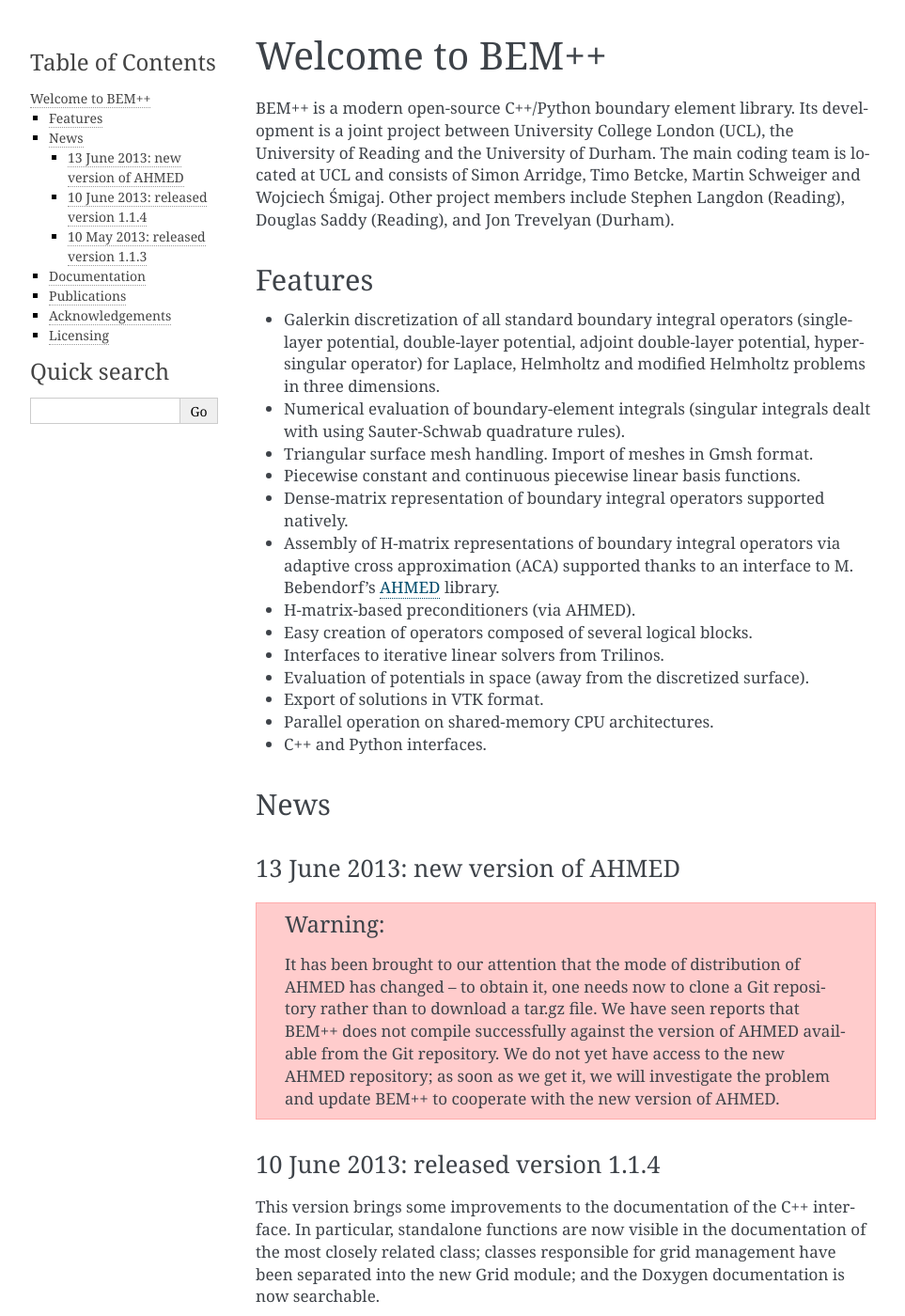
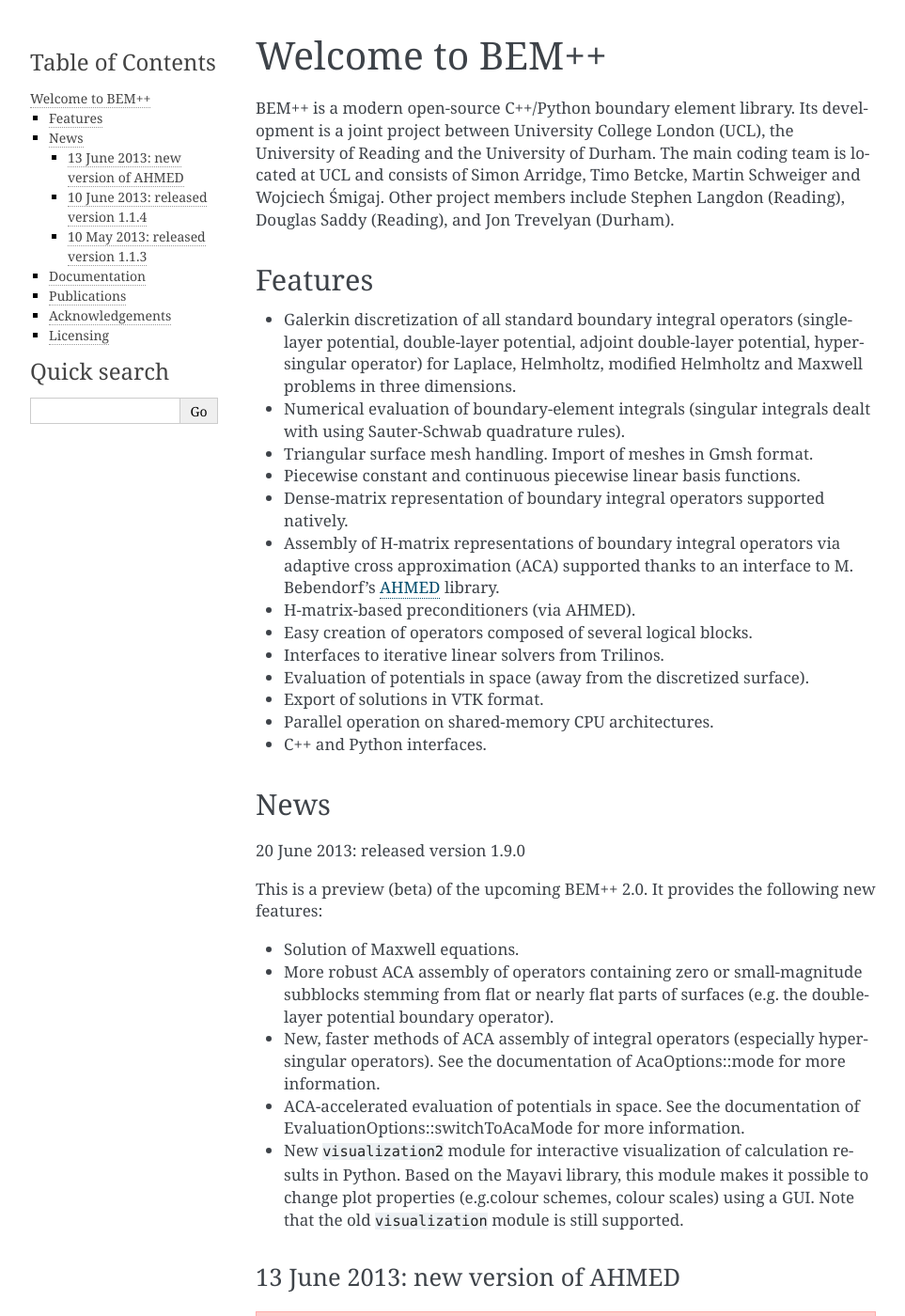
Before and after one commit to evantwout/web, a Sphinx documentation site: the page built from source/index.rst, in a window 1280 px wide and 1400 px high. Shown: the whole window at 94% size, without its empty margins (148-1111 px from the left). Built offline with Sphinx 7.4.7, drawn with Linux system fonts in a browser that asks for light colours; formulas are drawn with MathJax 3; some of the changed text lies outside the part shown.

Commit message:
Added info on version 1.9.

```diff
--- a/source/index.rst
+++ b/source/index.rst
@@ -19,8 +19,8 @@
 
 - Galerkin discretization of all standard boundary integral operators
   (single-layer potential, double-layer potential, adjoint double-layer
-  potential, hypersingular operator) for Laplace, Helmholtz and modified
-  Helmholtz problems in three dimensions.
+  potential, hypersingular operator) for Laplace, Helmholtz, modified
+  Helmholtz and Maxwell problems in three dimensions.
 
 - Numerical evaluation of boundary-element integrals (singular integrals dealt
   with using Sauter-Schwab quadrature rules).
@@ -51,6 +51,20 @@
 
 News
 ----
+
+20 June 2013: released version 1.9.0
+
+This is a preview (beta) of the upcoming BEM++ 2.0. It provides the following new features:
+
+- Solution of Maxwell equations.
+
+- More robust ACA assembly of operators containing zero or small-magnitude subblocks stemming from flat or nearly flat parts of surfaces (e.g. the double-layer potential boundary operator).
+
+- New, faster methods of ACA assembly of integral operators (especially hypersingular operators). See the documentation of AcaOptions::mode for more information.
+
+- ACA-accelerated evaluation of potentials in space. See the documentation of EvaluationOptions::switchToAcaMode for more information.
+
+- New ``visualization2`` module for interactive visualization of calculation results in Python. Based on the Mayavi library, this module makes it possible to change plot properties (e.g.\ colour schemes, colour scales) using a GUI. Note that the old ``visualization`` module is still supported.
 
 13 June 2013: new version of AHMED
 ..................................
@@ -98,6 +112,8 @@
    Installation <installation>
    Tutorial: exterior Dirichlet problem for the Laplace equation <tutorial_dirichlet>
    Tutorial: adding custom operators <tutorial_custom_ops>
+   C++ interface reference (version 1.9) <http://www.bempp.org/cppref/1.9/index.html>
+   Python interface reference (version 1.9) <http://www.bempp.org/pythonref/1.9/index.html>
    C++ interface reference (version 1.1) <http://www.bempp.org/cppref/1.1/index.html>
    Python interface reference (version 1.1) <http://www.bempp.org/pythonref/1.1/index.html>
    C++ interface reference (version 1.0) <http://www.bempp.org/cppref/1.0/index.html>
```
Also changed, not shown: source/installation.rst (+26 -22 lines).
